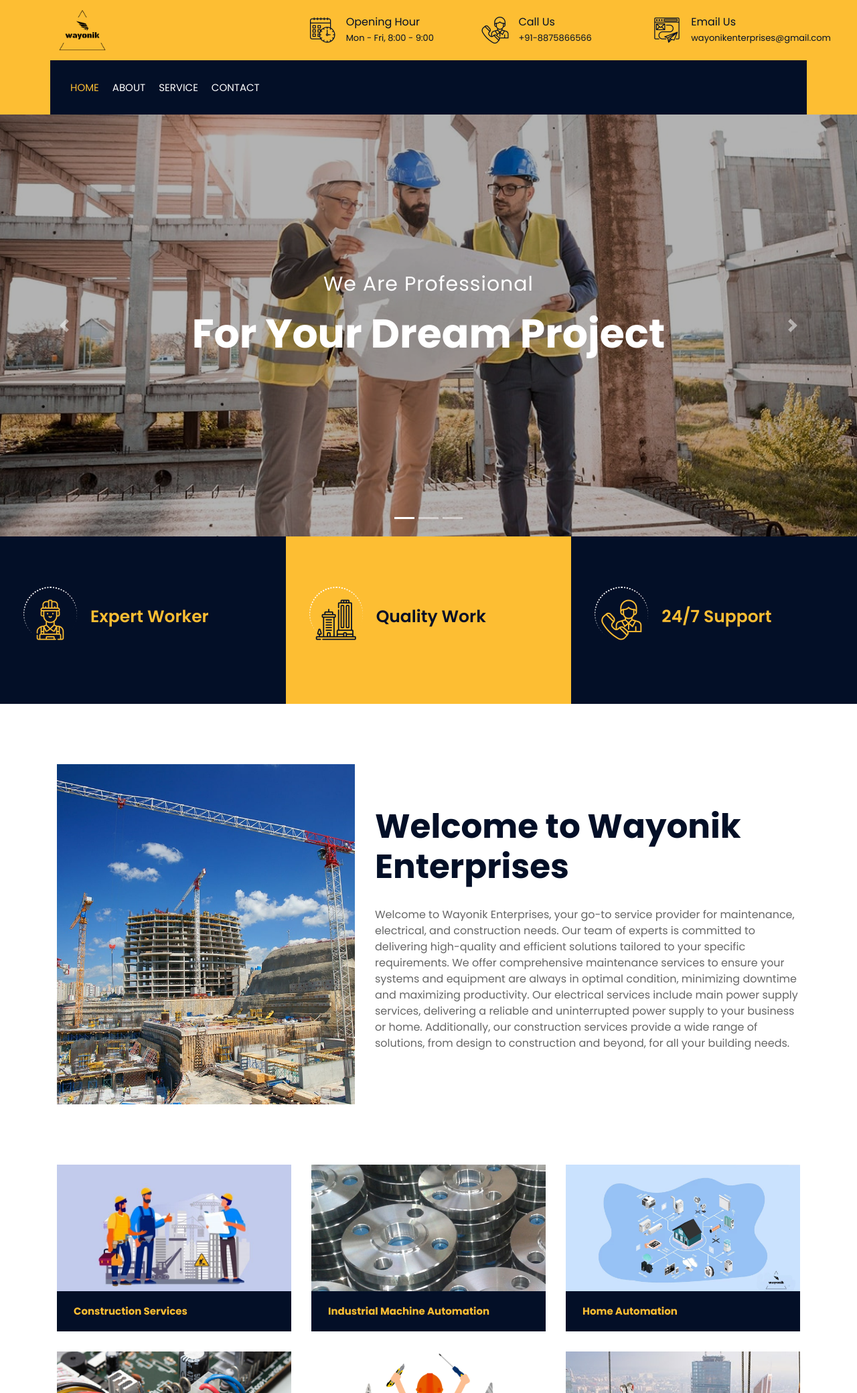
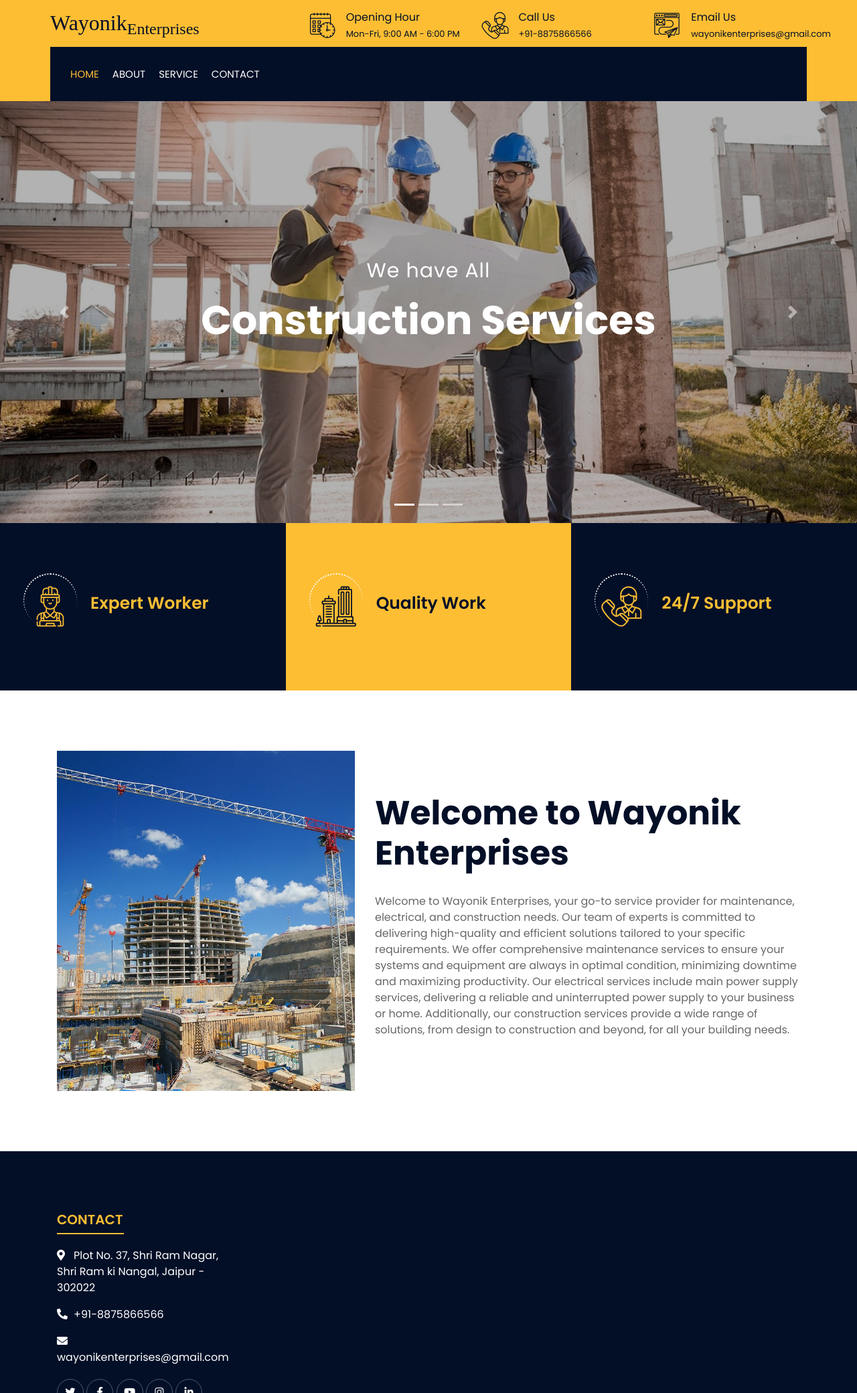
Before and after one commit to rohitkv090/wayonik_enterprises, a PHP site: page / in a window 1280 px wide. Shown: the top 2080 px of the page at 67% size. Run offline with PHP 8.4, Linux system fonts and the light colour scheme; some libraries are stand-ins or nearby versions.

Commit message:
added some features

```diff
--- a/contact.html
+++ b/contact.html
@@ -36,7 +36,8 @@
                         <div class="col-lg-4 col-md-12">
                             <div class="logo">
                                 <a href="index.html">
-                                    <img src="img/logo.png" alt="Logo">
+                                    <h2 class="newH2">Wayonik<sub>Enterprises</sub></h2>
+                                    <!-- <img src="img/logo.png" alt="Logo"> -->
                                 </a>
                             </div>
                         </div>
@@ -49,7 +50,7 @@
                                         </div>
                                         <div class="top-bar-text">
                                             <h3>Opening Hour</h3>
-                                            <p>Mon - Fri, 8:00 - 9:00</p>
+                                            <p>Mon - Fri, 9:00 AM - 6:00 PM</p>
                                         </div>
                                     </div>
                                 </div>
--- a/css/style.css
+++ b/css/style.css
@@ -77,8 +77,12 @@ a:focus {
 /**********************************/
 .top-bar {
     position: relative;
-    height: 90px;
-    background: #fdbe33;
+    height: 70px;
+    background: #fdbe33;
+}
+.top-bar h2{
+    font-family: Copperplate;
+    font-weight: 600px;
 }
 
 .top-bar .logo {
@@ -1732,6 +1736,7 @@ a:focus {
     line-height: 23px;
 }
 
+
 .sidebar .category-widget ul li::before {
     position: absolute;
     content: '\f105';
--- a/index.html
+++ b/index.html
@@ -36,7 +36,8 @@
                         <div class="col-lg-4 col-md-12">
                             <div class="logo">
                                 <a href="index.html">
-                                    <img src="img/logo.png" alt="Logo">
+                                    <h2 class="newH2">Wayonik<sub>Enterprises</sub></h2>
+                                    <!-- <img src="img/logo.png" alt="Logo"> -->
                                 </a>
                             </div>
                         </div>
@@ -49,7 +50,7 @@
                                         </div>
                                         <div class="top-bar-text">
                                             <h3>Opening Hour</h3>
-                                            <p>Mon - Fri, 8:00 - 9:00</p>
+                                            <p>Mon-Fri, 9:00 AM - 6:00 PM</p>
                                         </div>
                                     </div>
                                 </div>
@@ -60,7 +61,7 @@
                                         </div>
                                         <div class="top-bar-text">
                                             <h3>Call Us</h3>
-                                            <p>+91-8875866566</p>
+                                            <p>+91-8875866566<br></p>
                                         </div>
                                     </div>
                                 </div>
@@ -118,26 +119,26 @@
                     <div class="carousel-item active">
                         <img src="img/carousel-1.jpg" alt="Carousel Image">
                         <div class="carousel-caption">
-                            <p class="animated fadeInRight">We Are Professional</p>
-                            <h1 class="animated fadeInLeft">For Your Dream Project</h1>
+                            <p class="animated fadeInRight">We have All</p>
+                            <h1 class="animated fadeInLeft">Construction Services</h1>
 
                         </div>
                     </div>
 
                     <div class="carousel-item">
-                        <img src="img/carousel-2.jpg" alt="Carousel Image">
+                        <img src="img/mechanical-work.jpeg" alt="Carousel Image">
                         <div class="carousel-caption">
-                            <p class="animated fadeInRight">Professional Builder</p>
-                            <h1 class="animated fadeInLeft">We Build Your Home</h1>
+                            <p class="animated fadeInRight"></p>
+                            <h1 class="animated fadeInLeft">Mechanical Services</h1>
 
                         </div>
                     </div>
 
                     <div class="carousel-item">
-                        <img src="img/carousel-3.jpg" alt="Carousel Image">
+                        <img src="img/electrical-work.png" alt="Carousel Image">
                         <div class="carousel-caption">
-                            <p class="animated fadeInRight">We Are Trusted</p>
-                            <h1 class="animated fadeInLeft">For Your Dream Home</h1>
+                            <p class="animated fadeInRight"></p>
+                            <h1 class="animated fadeInLeft">Electrical Services</h1>
 
                         </div>
                     </div>
@@ -224,115 +225,6 @@
             <!-- About End -->
 
 
-
-            <!-- Service Start -->
-            <div class="service">
-                <div class="container">
-                    <div class="row">
-                        <div class="col-lg-4 col-md-6 wow fadeInUp" data-wow-delay="0.1s">
-                            <div class="service-item">
-                                <div class="service-img">
-                                    <img src="img/service-1.png" alt="Image">
-                                    <div class="service-overlay">
-                                        <p>
-                                            Lorem ipsum dolor sit amet, consectetur adipiscing elit. Phasellus nec pretium mi. Curabitur facilisis ornare velit non vulputate. Aliquam metus tortor, auctor id gravida condimentum, viverra quis sem.
-                                        </p>
-                                    </div>
-                                </div>
-                                <div class="service-text">
-                                    <h3>Construction Services</h3>
-
-                                </div>
-                            </div>
-                        </div>
-                        <div class="col-lg-4 col-md-6 wow fadeInUp" data-wow-delay="0.2s">
-                            <div class="service-item">
-                                <div class="service-img">
-                                    <img src="img/service-2.jpg" alt="Image">
-                                    <div class="service-overlay">
-                                        <p>
-                                            Lorem ipsum dolor sit amet, consectetur adipiscing elit. Phasellus nec pretium mi. Curabitur facilisis ornare velit non vulputate. Aliquam metus tortor, auctor id gravida condimentum, viverra quis sem.
-                                        </p>
-                                    </div>
-
-                                </div>
-                                <div class="service-text">
-                                    <h3>Industrial Machine Automation</h3>
-
-                                </div>
-                            </div>
-                        </div>
-                        <div class="col-lg-4 col-md-6 wow fadeInUp" data-wow-delay="0.3s">
-                            <div class="service-item">
-                                <div class="service-img">
-                                    <img src="img/service-3.jpg" alt="Image">
-                                    <div class="service-overlay">
-                                        <p>
-                                            Lorem ipsum dolor sit amet, consectetur adipiscing elit. Phasellus nec pretium mi. Curabitur facilisis ornare velit non vulputate. Aliquam metus tortor, auctor id gravida condimentum, viverra quis sem.
-                                        </p>
-                                    </div>
-
-                                </div>
-                                <div class="service-text">
-                                    <h3>Home Automation</h3>
-
-                                </div>
-                            </div>
-                        </div>
-                        <div class="col-lg-4 col-md-6 wow fadeInUp" data-wow-delay="0.4s">
-                            <div class="service-item">
-                                <div class="service-img">
-                                    <img src="img/service-4.png" alt="Image">
-                                    <div class="service-overlay">
-                                        <p>
-                                            Lorem ipsum dolor sit amet, consectetur adipiscing elit. Phasellus nec pretium mi. Curabitur facilisis ornare velit non vulputate. Aliquam metus tortor, auctor id gravida condimentum, viverra quis sem.
-                                        </p>
-                                    </div>
-
-                                </div>
-                                <div class="service-text">
-                                    <h3>Main Power Supply Services</h3>
-
-                                </div>
-                            </div>
-                        </div>
-                        <div class="col-lg-4 col-md-6 wow fadeInUp" data-wow-delay="0.5s">
-                            <div class="service-item">
-                                <div class="service-img">
-                                    <img src="img/service-5.png" alt="Image">
-                                    <div class="service-overlay">
-                                        <p>
-                                            Lorem ipsum dolor sit amet, consectetur adipiscing elit. Phasellus nec pretium mi. Curabitur facilisis ornare velit non vulputate. Aliquam metus tortor, auctor id gravida condimentum, viverra quis sem.
-                                        </p>
-                                    </div>
-
-                                </div>
-                                <div class="service-text">
-                                    <h3>Maintainence Service</h3>
-
-                                </div>
-                            </div>
-                        </div>
-                        <div class="col-lg-4 col-md-6 wow fadeInUp" data-wow-delay="0.6s">
-                            <div class="service-item">
-                                <div class="service-img">
-                                    <img src="img/service-6.jpg" alt="Image">
-                                    <div class="service-overlay">
-                                        <p>
-                                            Lorem ipsum dolor sit amet, consectetur adipiscing elit. Phasellus nec pretium mi. Curabitur facilisis ornare velit non vulputate. Aliquam metus tortor, auctor id gravida condimentum, viverra quis sem.
-                                        </p>
-                                    </div>
-                                </div>
-                                <div class="service-text">
-                                    <h3>Material Provider</h3>
-                                </div>
-                            </div>
-                        </div>
-                    </div>
-                </div>
-            </div>
-            <!-- Service End -->
-
             <!-- Footer Start -->
             <div class="footer wow fadeIn" data-wow-delay="0.3s">
                 <div class="container">
--- a/js/main.js
+++ b/js/main.js
@@ -29,6 +29,15 @@
             $('.carousel, .page-header').css("margin-top", "0");
         }
     });
+
+
+        if ($(window).width() < 992) {
+            $('.top-bar').css("height", "60px");
+        }
+
+
+
+
 
 
     // Dropdown on mouse hover
--- a/service.html
+++ b/service.html
@@ -36,7 +36,8 @@
                         <div class="col-lg-4 col-md-12">
                             <div class="logo">
                                 <a href="index.html">
-                                    <img src="img/logo.png" alt="Logo">
+                                    <!-- <img src="img/logo.png" alt="Logo"> -->
+                                    <h2>Wayonik<sub>Enterprises</sub></h2>
                                 </a>
                             </div>
                         </div>
@@ -49,7 +50,7 @@
                                         </div>
                                         <div class="top-bar-text">
                                             <h3>Opening Hour</h3>
-                                            <p>Mon - Fri, 8:00 - 9:00</p>
+                                            <p>Mon - Fri, 9:00 AM - 6:00 PM</p>
                                         </div>
                                     </div>
                                 </div>
```
Also changed, not shown: about.html (+6 -7 lines), img/electrical-work.png (added), img/mechanical-work.jpeg (added), 1 other file.
